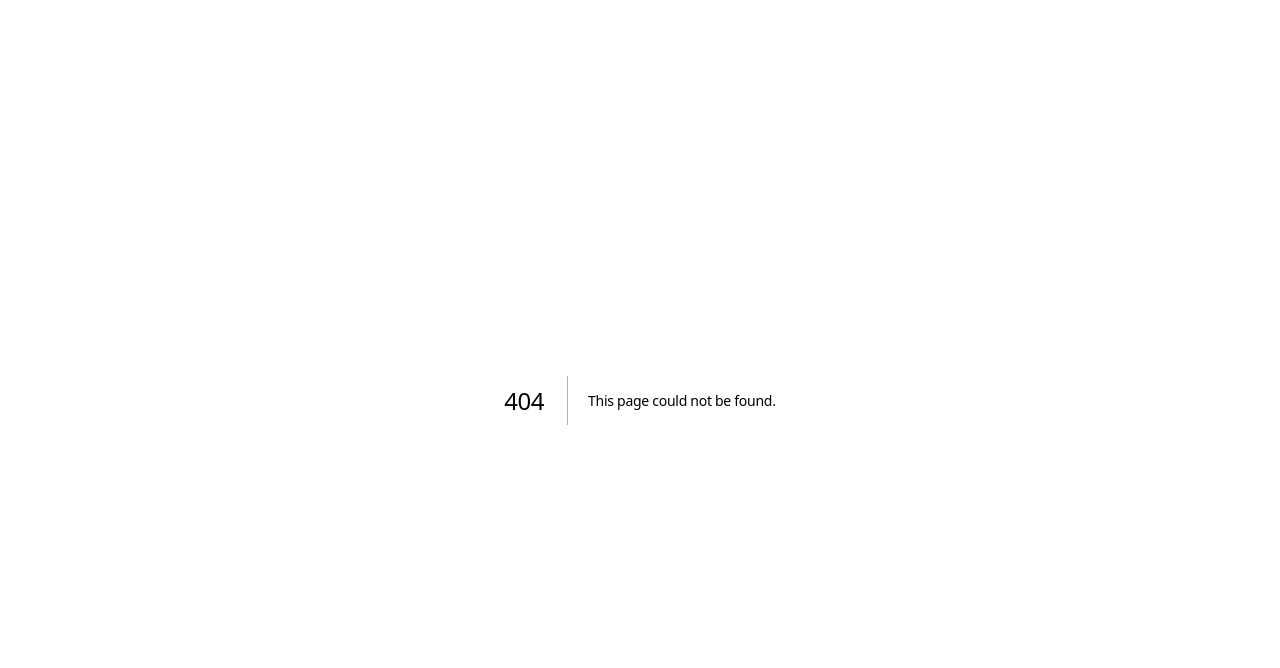
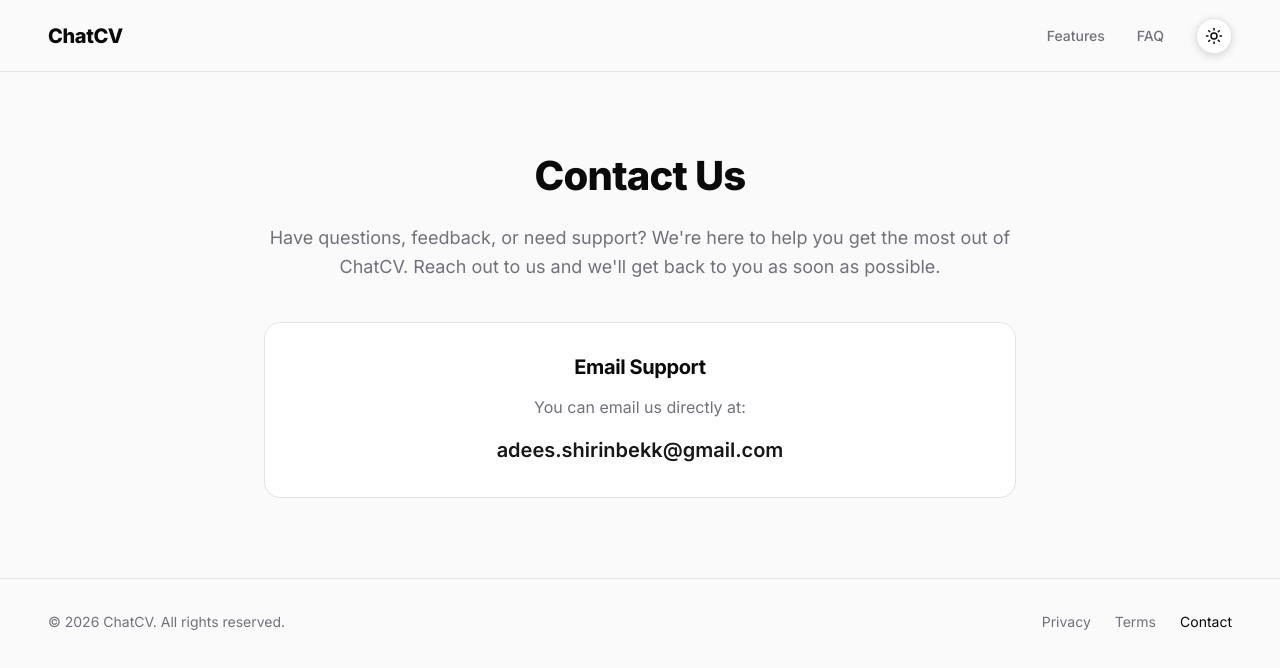
Before and after one commit to adolfsta1in/voicecvvv, a Next.js app: page /contact in a window 1280 px wide. Before the commit this address had no page. Shown: the top 668 px of the page. Built offline with nearby package versions, Linux system fonts and the light colour scheme.

Commit message:
feat: UI improvements and fixes - theme toggle visibility, simplified pricing modal, logo update, and new contact page

```diff
--- a/src/app/account/page.tsx
+++ b/src/app/account/page.tsx
@@ -136,23 +136,7 @@
                         color: "inherit",
                     }}
                 >
-                    <div
-                        style={{
-                            width: 32,
-                            height: 32,
-                            borderRadius: 8,
-                            background: "linear-gradient(135deg, #6366f1, #4f46e5)",
-                            display: "flex",
-                            alignItems: "center",
-                            justifyContent: "center",
-                            fontWeight: 800,
-                            color: "white",
-                            fontSize: 14,
-                        }}
-                    >
-                        V
-                    </div>
-                    <span style={{ fontWeight: 700, fontSize: "1rem" }}>ChatCV</span>
+                    <span style={{ fontWeight: 800, fontSize: "1.25rem", letterSpacing: "-0.02em" }}>ChatCV</span>
                 </Link>
 
                 <div style={{ display: "flex", gap: 16, alignItems: "center" }}>
@@ -571,39 +555,7 @@
                                             </svg>
                                             Open
                                         </Link>
-                                        <button
-                                            onClick={() => handleExportCV(cv.content)}
-                                            style={{
-                                                flex: 1,
-                                                padding: "8px 0",
-                                                borderRadius: 9,
-                                                border: "1px solid var(--border-color)",
-                                                background: "none",
-                                                color: "var(--foreground)",
-                                                fontSize: "0.8125rem",
-                                                fontWeight: 600,
-                                                cursor: "pointer",
-                                                display: "flex",
-                                                alignItems: "center",
-                                                justifyContent: "center",
-                                                gap: 5,
-                                                transition: "background 0.15s",
-                                            }}
-                                            onMouseEnter={(e) =>
-                                            ((e.currentTarget as HTMLButtonElement).style.background =
-                                                "var(--surface)")
-                                            }
-                                            onMouseLeave={(e) =>
-                                                ((e.currentTarget as HTMLButtonElement).style.background = "none")
-                                            }
-                                        >
-                                            <svg width="13" height="13" viewBox="0 0 24 24" fill="none" stroke="currentColor" strokeWidth="2.5" strokeLinecap="round" strokeLinejoin="round">
-                                                <path d="M21 15v4a2 2 0 0 1-2 2H5a2 2 0 0 1-2-2v-4" />
-                                                <polyline points="7 10 12 15 17 10" />
-                                                <line x1="12" y1="15" x2="12" y2="3" />
-                                            </svg>
-                                            PDF
-                                        </button>
+
                                         <button
                                             onClick={() => startRename(cv)}
                                             style={{
--- /dev/null
+++ b/src/app/contact/page.tsx
@@ -0,0 +1,78 @@
+"use client";
+
+import React from "react";
+import Link from "next/link";
+import { ThemeToggle } from "@/components/ThemeToggle";
+
+export default function ContactPage() {
+    return (
+        <div style={{ minHeight: "100vh", background: "var(--background)", color: "var(--foreground)" }}>
+            <nav
+                style={{
+                    display: "flex",
+                    alignItems: "center",
+                    justifyContent: "space-between",
+                    padding: "0 48px",
+                    height: 72,
+                    borderBottom: "1px solid var(--border-color)",
+                    background: "var(--background)",
+                }}
+            >
+                <Link href="/" style={{ display: "flex", alignItems: "center", textDecoration: "none", color: "inherit" }}>
+                    <span style={{ fontWeight: 800, fontSize: "1.25rem", letterSpacing: "-0.02em" }}>ChatCV</span>
+                </Link>
+                <div style={{ display: "flex", alignItems: "center", gap: 32 }}>
+                    <Link href="/#features" style={{ color: "var(--muted)", textDecoration: "none", fontSize: "0.875rem", fontWeight: 500 }}>
+                        Features
+                    </Link>
+                    <Link href="/#faq" style={{ color: "var(--muted)", textDecoration: "none", fontSize: "0.875rem", fontWeight: 500 }}>
+                        FAQ
+                    </Link>
+                    <ThemeToggle />
+                </div>
+            </nav>
+            <div style={{ maxWidth: 800, margin: "0 auto", padding: "80px 24px", textAlign: "center" }}>
+                <h1 style={{ fontSize: "2.5rem", fontWeight: 800, marginBottom: 24 }}>Contact Us</h1>
+                <p style={{ fontSize: "1.125rem", color: "var(--muted)", marginBottom: 40, lineHeight: 1.6 }}>
+                    Have questions, feedback, or need support? We're here to help you get the most out of ChatCV.
+                    Reach out to us and we'll get back to you as soon as possible.
+                </p>
+                <div style={{ background: "var(--surface)", border: "1px solid var(--border-color)", borderRadius: 16, padding: 32 }}>
+                    <h2 style={{ fontSize: "1.25rem", fontWeight: 700, marginBottom: 16 }}>Email Support</h2>
+                    <p style={{ fontSize: "1rem", color: "var(--muted)", marginBottom: 16 }}>
+                        You can email us directly at:
+                    </p>
+                    <a href="mailto:adees.shirinbekk@gmail.com" style={{ fontSize: "1.25rem", fontWeight: 600, color: "var(--color-primary)", textDecoration: "none" }}>
+                        adees.shirinbekk@gmail.com
+                    </a>
+                </div>
+            </div>
+
+            <footer
+                style={{
+                    borderTop: "1px solid var(--border-color)",
+                    padding: "32px 48px",
+                    display: "flex",
+                    justifyContent: "space-between",
+                    alignItems: "center",
+                    color: "var(--muted)",
+                    fontSize: "0.875rem",
+                    marginTop: "auto"
+                }}
+            >
+                <div>© {new Date().getFullYear()} ChatCV. All rights reserved.</div>
+                <div style={{ display: "flex", gap: 24 }}>
+                    <Link href="/privacy" style={{ color: "var(--muted)", textDecoration: "none", transition: "color 0.2s" }} className="hover:text-foreground">
+                        Privacy
+                    </Link>
+                    <Link href="/terms" style={{ color: "var(--muted)", textDecoration: "none", transition: "color 0.2s" }} className="hover:text-foreground">
+                        Terms
+                    </Link>
+                    <Link href="/contact" style={{ color: "var(--foreground)", textDecoration: "none", transition: "color 0.2s" }}>
+                        Contact
+                    </Link>
+                </div>
+            </footer>
+        </div>
+    );
+}
--- a/src/app/page.tsx
+++ b/src/app/page.tsx
@@ -21,23 +21,7 @@
         }}
       >
         <div style={{ display: "flex", alignItems: "center", gap: 10 }}>
-          <div
-            style={{
-              width: 36,
-              height: 36,
-              borderRadius: 10,
-              background: "linear-gradient(135deg, #6366f1, #4f46e5)",
-              display: "flex",
-              alignItems: "center",
-              justifyContent: "center",
-              fontSize: "16px",
-              color: "white",
-              fontWeight: 800,
-            }}
-          >
-            V
-          </div>
-          <span style={{ fontWeight: 800, fontSize: "1.125rem" }}>ChatCV</span>
+          <span style={{ fontWeight: 800, fontSize: "1.25rem", letterSpacing: "-0.02em" }}>ChatCV</span>
         </div>
         <div style={{ display: "flex", alignItems: "center", gap: 32 }}>
           <a
@@ -902,9 +886,9 @@
           <Link href="/terms" style={{ color: "var(--muted)", textDecoration: "none", transition: "color 0.2s" }} className="hover:text-foreground">
             Terms
           </Link>
-          <a href="mailto:support@chatcv.app" style={{ color: "var(--muted)", textDecoration: "none", transition: "color 0.2s" }} className="hover:text-foreground">
+          <Link href="/contact" style={{ color: "var(--muted)", textDecoration: "none", transition: "color 0.2s" }} className="hover:text-foreground">
             Contact
-          </a>
+          </Link>
         </div>
       </footer>
     </div>
--- a/src/components/PricingModal.tsx
+++ b/src/components/PricingModal.tsx
@@ -73,7 +73,7 @@
                         Export Your Professional CV
                     </h2>
                     <p style={{ color: "var(--muted)", fontSize: "1.1rem", maxWidth: "500px", margin: "0 auto" }}>
-                        You've built a great CV. Choose a plan to download your high-quality PDF and land your dream job.
+                        Publish and download your CV as a professional PDF ready to send to employers.
                     </p>
                 </div>
 
@@ -102,8 +102,7 @@
                             {[
                                 "1 PDF Export",
                                 "High-quality download",
-                                "No watermarks",
-                                "Keep your data forever"
+                                "No watermarks"
                             ].map((feature, i) => (
                                 <li key={i} style={{ display: "flex", alignItems: "center", gap: "10px", marginBottom: "12px", fontSize: "0.9375rem" }}>
                                     <svg width="18" height="18" viewBox="0 0 24 24" fill="none" stroke="#10b981" strokeWidth="2.5" strokeLinecap="round" strokeLinejoin="round">
@@ -172,10 +171,8 @@
                         <ul style={{ listStyle: "none", padding: 0, margin: "0 0 32px 0", flex: 1 }}>
                             {[
                                 "Up to 10 PDF Exports per month",
-                                "Tailor CVs for different jobs",
                                 "High-quality downloads",
-                                "No watermarks",
-                                "Priority support"
+                                "No watermarks"
                             ].map((feature, i) => (
                                 <li key={i} style={{ display: "flex", alignItems: "center", gap: "10px", marginBottom: "12px", fontSize: "0.9375rem", fontWeight: i === 0 ? 600 : 400 }}>
                                     <svg width="18" height="18" viewBox="0 0 24 24" fill="none" stroke="var(--color-primary)" strokeWidth="2.5" strokeLinecap="round" strokeLinejoin="round">
--- a/src/components/ThemeToggle.tsx
+++ b/src/components/ThemeToggle.tsx
@@ -22,6 +22,7 @@
                 color: "var(--foreground)",
                 cursor: "pointer",
                 transition: "all 0.2s",
+                boxShadow: "0 2px 8px rgba(0, 0, 0, 0.15)",
             }}
             aria-label="Toggle theme"
         >
--- a/src/components/TopBar.tsx
+++ b/src/components/TopBar.tsx
@@ -175,23 +175,7 @@
                         color: "inherit",
                     }}
                 >
-                    <div
-                        style={{
-                            width: 32,
-                            height: 32,
-                            borderRadius: 8,
-                            background: "linear-gradient(135deg, #6366f1, #4f46e5)",
-                            display: "flex",
-                            alignItems: "center",
-                            justifyContent: "center",
-                            fontSize: "14px",
-                            color: "white",
-                            fontWeight: 800,
-                        }}
-                    >
-                        V
-                    </div>
-                    <span style={{ fontWeight: 700, fontSize: "1rem" }}>ChatCV</span>
+                    <span style={{ fontWeight: 800, fontSize: "1.25rem", letterSpacing: "-0.02em" }}>ChatCV</span>
                 </Link>
             </div>
 
```
